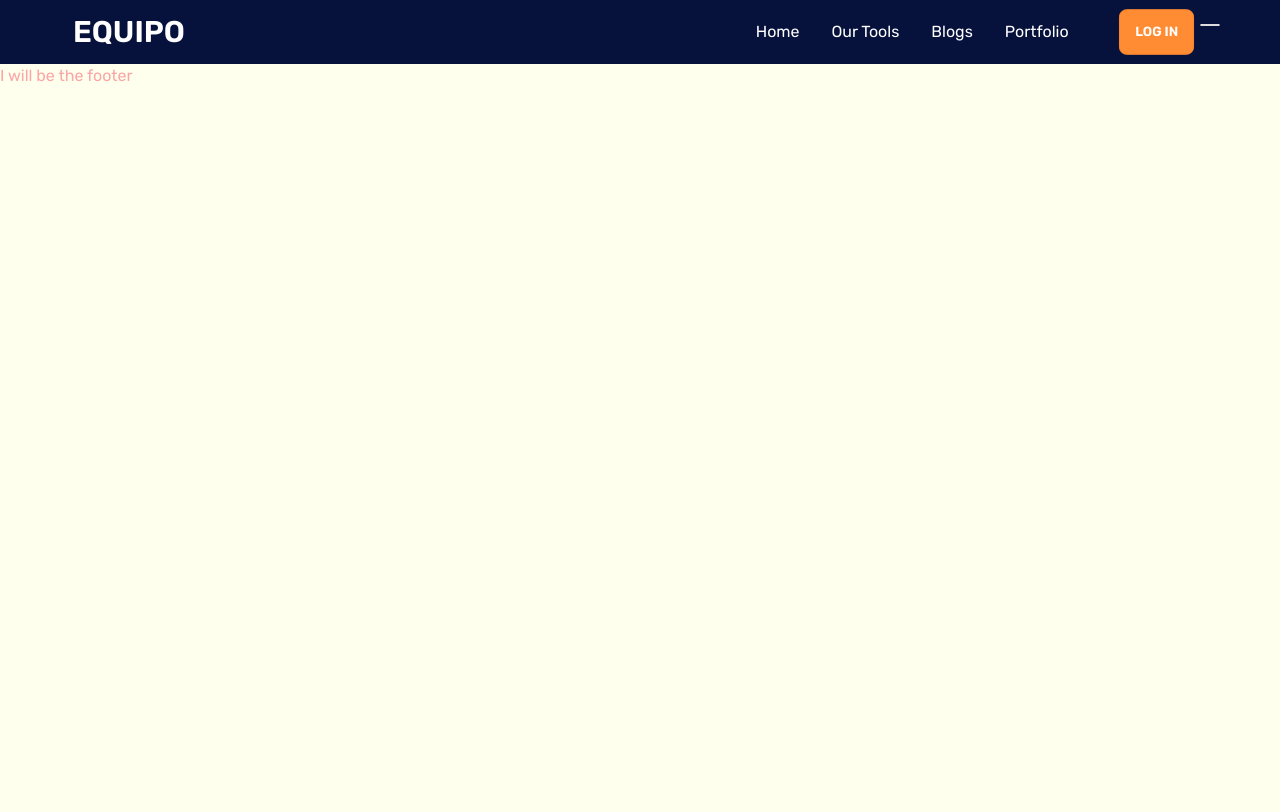
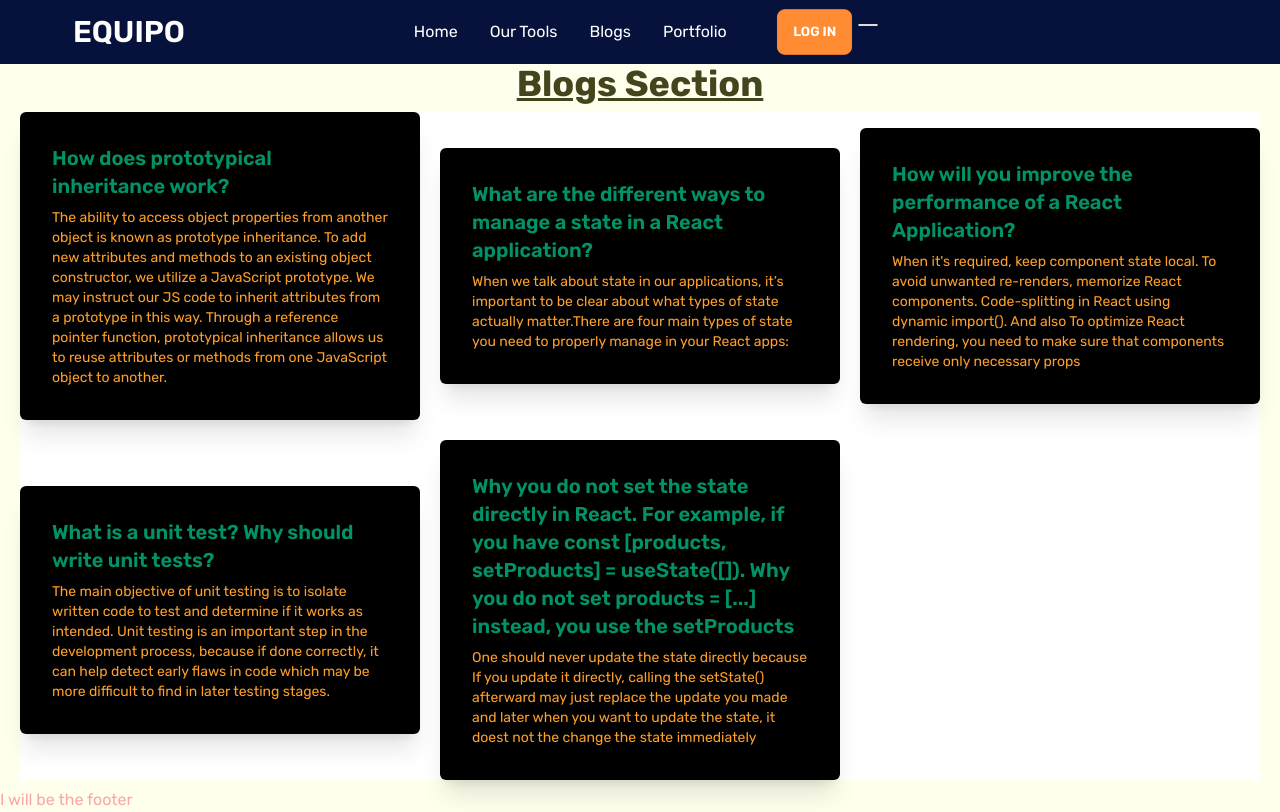
Before and after one commit to tousif644/manufacturer-website-client-side, a React (Vite) app: page /blogs in a window 1280 px wide. Built offline with nearby package versions, Linux system fonts and the light colour scheme; no server answers.

Commit message:
Blog section done

```diff
--- a/src/App.jsx
+++ b/src/App.jsx
@@ -16,6 +16,8 @@ import Dashboard from './Pages/Dashboard/Dashboard';
 import ShowCartItems from './Pages/Cart/ShowCartItems';
 import Review from './Pages/Dashboard/Review';
 import CartItems from './Pages/Cart/CartItems';
+import Blogs from './Pages/Blogs/Blogs';
+import BlogContent from './Pages/Blogs/BlogContent';
 
 
 function App() {
@@ -36,6 +38,7 @@ function App() {
           <ToolsDetails></ToolsDetails>
         </RequireAuth>}></Route>
         {/* <Route path='/cart-items' element={<CartItems></CartItems>}></Route> */}
+        <Route path='/blogs' element={<BlogContent></BlogContent>}></Route>
         <Route path='/dashboard' element={<RequireAuth>
           <Dashboard></Dashboard>
         </RequireAuth>}>
--- /dev/null
+++ b/src/Pages/Blogs/BlogContent.jsx
@@ -0,0 +1,26 @@
+import React from 'react';
+import Blogs from './Blogs';
+import reactImg from "../../Images/React-icon.svg"
+const BlogContent = () => {
+    return (
+        <>
+            <h1 className='text-4xl font-bold underline text-center'>Blogs Section</h1>
+            <div className='grid sm:grid-cols-1 md:grid-cols-2 lg:grid-cols-3 my-2 mx-5 gap-5 items-center bg-white'>
+                <Blogs title="How does prototypical inheritance work?" description="The ability to access object properties from another object is known as prototype inheritance. To add new attributes and methods to an existing object constructor, we utilize a JavaScript prototype. We may instruct our JS code to inherit attributes from a prototype in this way. Through a reference pointer function, prototypical inheritance allows us to reuse attributes or methods from one JavaScript object to another."></Blogs>
+
+
+                <Blogs title="What are the different ways to manage a state in a React application?" description="When we talk about state in our applications, it’s important to be clear about what types of state actually matter.There are four main types of state you need to properly manage in your React apps:"></Blogs>
+
+
+                <Blogs title="How will you improve the performance of a React Application?" description="When it's required, keep component state local. To avoid unwanted re-renders, memorize React components. Code-splitting in React using dynamic import(). And also To optimize React rendering, you need to make sure that components receive only necessary props"></Blogs>
+
+                <Blogs title="What is a unit test? Why should write unit tests?" description="The main objective of unit testing is to isolate written code to test and determine if it works as intended. Unit testing is an important step in the development process, because if done correctly, it can help detect early flaws in code which may be more difficult to find in later testing stages."></Blogs>
+
+                <Blogs title="Why you do not set the state directly in React. For example, if you have const [products, setProducts] = useState([]). Why you do not set products = [...] instead, you use the setProducts" description="One should never update the state directly because If you update it directly, calling the setState() afterward may just replace the update you made and later when you want to update the state, it doest not the change the state immediately"></Blogs>
+
+            </div>
+        </>
+    );
+};
+
+export default BlogContent;
--- /dev/null
+++ b/src/Pages/Blogs/Blogs.jsx
@@ -0,0 +1,19 @@
+import React from 'react';
+// bgCard: "#000000",
+// headerColor: "#1A4D2E",
+// descColor: "#FF9F29",
+// learnColor : "#FAF3E3",
+const Blogs = ({ title, description,img }) => {
+    return (
+        <div className=''>
+            <div class="card  rounded-md w-auto shadow-xl bg-[#000000]">
+                <div class="card-body">
+                    <h2 class="card-title text-[#019267]">{title}</h2>
+                    <p className='text-[#FF9F29] text-sm'>{description}</p>
+                </div>
+            </div>
+        </div>
+    );
+};
+
+export default Blogs;
--- a/src/Pages/Shared/Header.jsx
+++ b/src/Pages/Shared/Header.jsx
@@ -41,7 +41,7 @@ const Header = () => {
                     </div>
                     <Link to="/" class="btn btn-ghost normal-case text-3xl">EQUIPO</Link>
                 </div>
-                <div class="navbar-end hidden lg:flex mx-0">
+                <div class="navbar-center hidden lg:flex ">
                     <ul class="menu menu-horizontal p-0">
                         <li><Link to="/home">Home</Link></li>
                         <li tabindex="0">
@@ -49,7 +49,7 @@ const Header = () => {
                                 Our Tools
                             </Link>
                         </li>
-                        <li><Link to="">Blogs</Link></li>
+                        <li><Link to="/blogs">Blogs</Link></li>
                         <li><Link to="/portfolio">Portfolio</Link></li>
                         <li>
                             {
@@ -65,17 +65,18 @@ const Header = () => {
                         </li>
                         <>
                             <li className='mt-4 mx-1 rounded-md badge'>
-                            {user?.displayName}
+                                {user?.displayName}
                             </li>
                         </>
                     </ul>
                 </div>
-                <div className='lg:hidden navbar-end'>
+                <div className='navbar-end'>
                     <Link to="/login" class="btn btn-secondary lg:hidden">Log in</Link>
-                    <div className='flex navbar-end  '>
-                        <label for="my-drawer-2" class="btn btn-accent drawer-button lg:hidden"><svg xmlns="http://www.w3.org/2000/svg" className="h-5 w-5" fill="none" viewBox="0 0 24 24" stroke="currentColor"><path strokeLinecap="round" strokeLinejoin="round" strokeWidth="2" d="M4 6h16M4 12h8m-8 6h16" /></svg></label>
-                    </div>
+ <div className='flex navbar-end  '>
+                    <label for="my-drawer-2" class="btn btn-accent drawer-button lg:hidden"><svg xmlns="http://www.w3.org/2000/svg" className="h-5 w-5" fill="none" viewBox="0 0 24 24" stroke="currentColor"><path strokeLinecap="round" strokeLinejoin="round" strokeWidth="2" d="M4 6h16M4 12h8m-8 6h16" /></svg></label>
                 </div>
+                </div>
+
             </div>
         </div>
     );
```
Also changed, not shown: src/Images/React-icon.svg (added).
